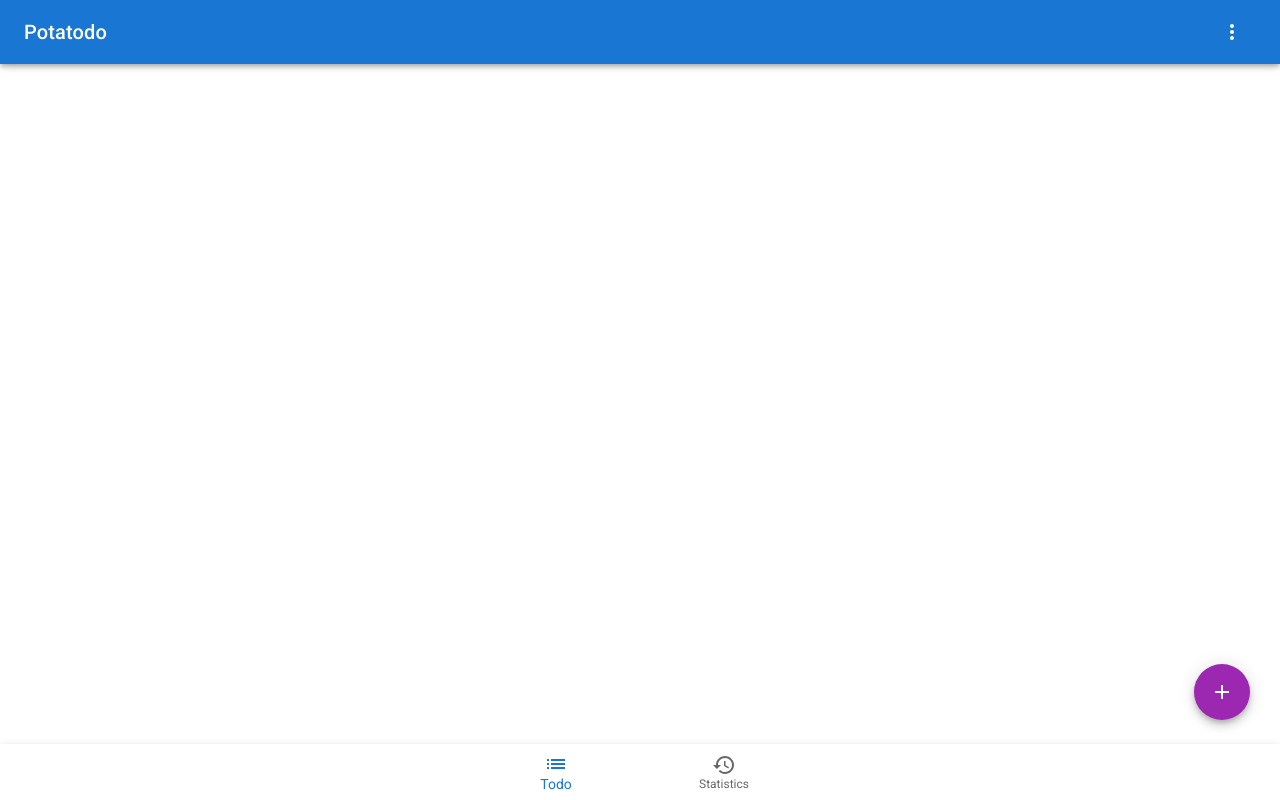
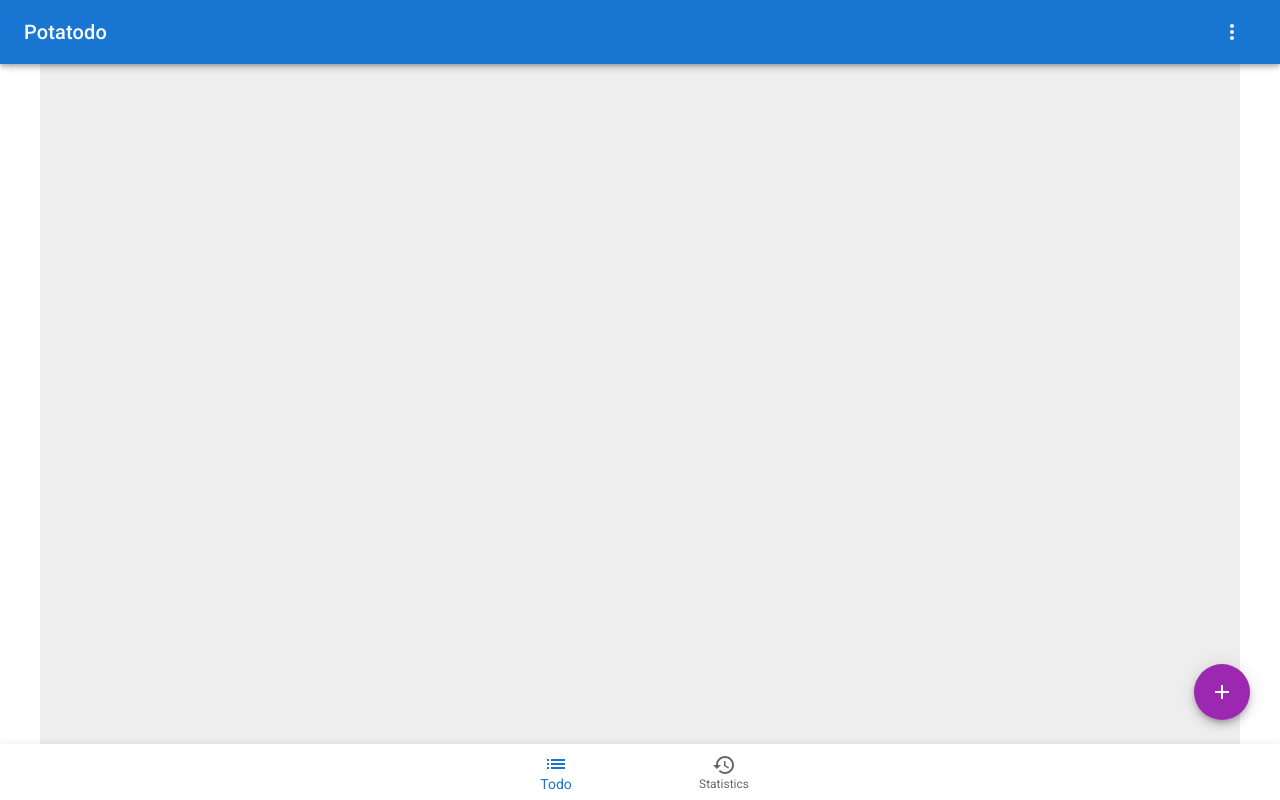
Before and after one commit to 4piu/potatodo, a React (Create React App) app: page / in a window 1280 px wide. Built offline with nearby package versions, Linux system fonts and the light colour scheme.

Commit message:
Change background color

```diff
--- a/src/Component/App.js
+++ b/src/Component/App.js
@@ -62,7 +62,7 @@ class App extends PureComponent {
                 <CssBaseline/>
                 {(this.state.activity !== ActivityContext.Activity.TIMER) &&
                     <Appbar/>}
-                <Container maxWidth="lg" sx={{my: 11}}>
+                <Container maxWidth="lg" sx={{py: 11, backgroundColor: '#eee', minHeight: '100vh'}}>
                     {this.state.activity === ActivityContext.Activity.TASK &&
                         <TaskList taskList={StorageHelper.getAllTask()}/>}
                     {this.state.activity === ActivityContext.Activity.DETAIL &&
```
